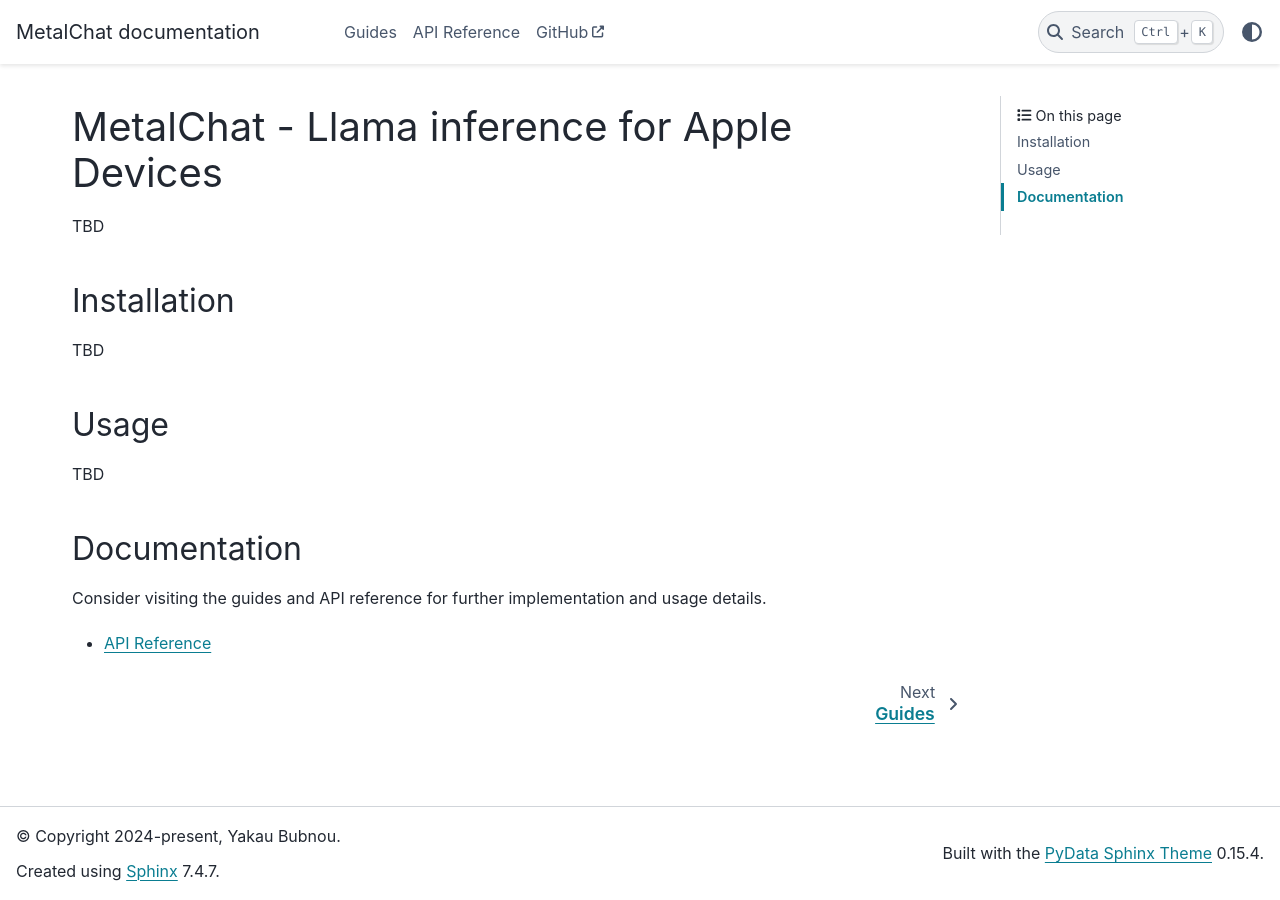
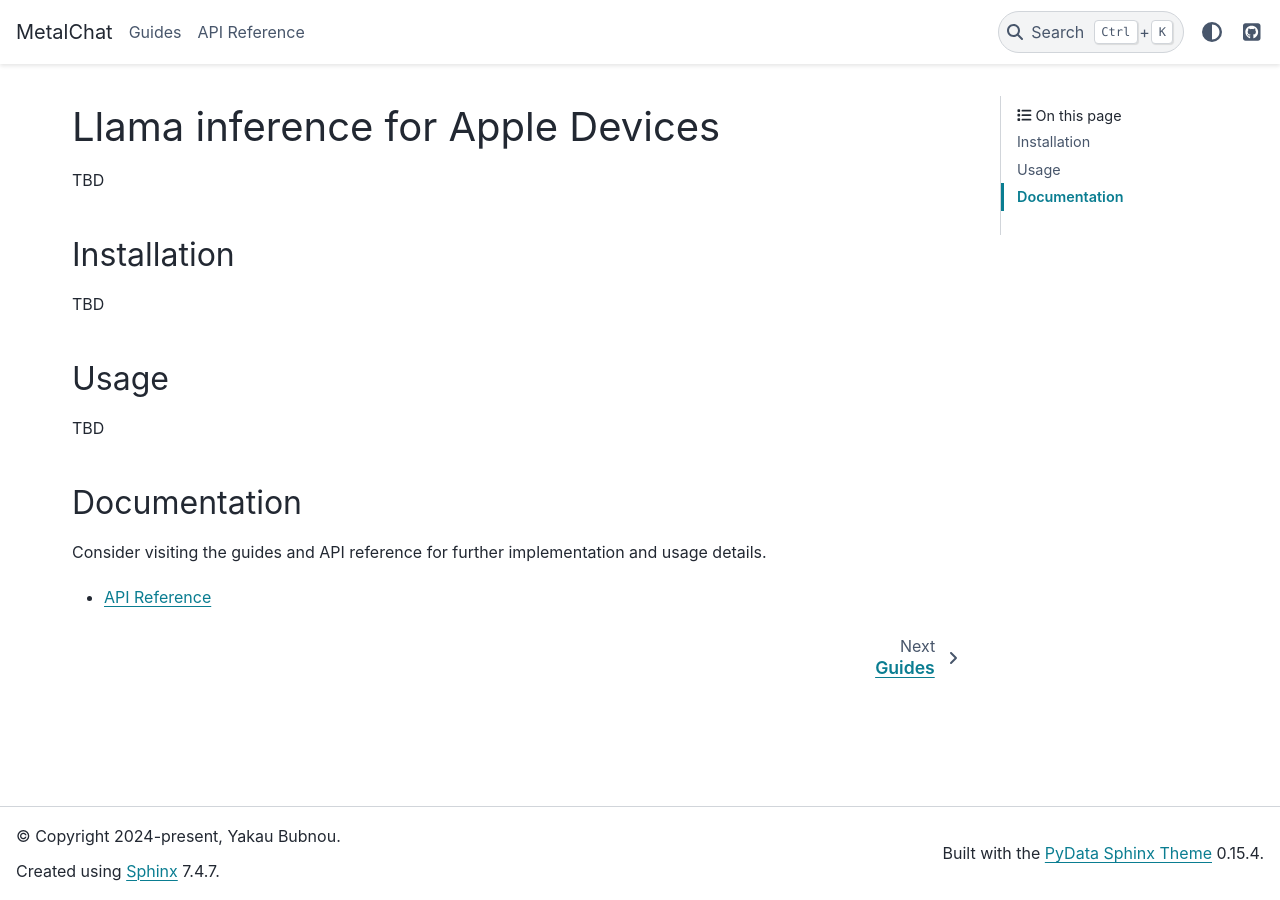
Before and after one commit to ybubnov/metalchat, a Sphinx documentation site: the page built from documentation/index.rst, in a window 1280 px wide. Built offline with Sphinx 7.4.7 and the PyData theme 0.15.4, drawn with Linux system fonts in a browser that asks for light colours.

```diff
--- /dev/null
+++ b/documentation/_static/overrides.css
@@ -0,0 +1,3 @@
+.bd-sidebar-primary {
+    width: 250px;
+}
--- a/documentation/conf.py
+++ b/documentation/conf.py
@@ -30,8 +30,19 @@ language = "en"
 
 # Options for HTML output
 pygments_style = "default"
+
+html_title = project
 html_theme = "pydata_sphinx_theme"
+html_theme_options = {
+    "navbar_align": "left",
+    "use_edit_page_button": False,
+    "search_bar_text": "Search",
+    "github_url": "https://github.com/ybubnov/metalchat",
+}
+html_static_path = ["_static"]
+html_css_files = ["overrides.css"]
 html_show_sourcelink = False
+
 templates_path = ["_templates"]
 
 
--- a/documentation/guides/getting_started.rst
+++ b/documentation/guides/getting_started.rst
@@ -92,6 +92,6 @@ to the question.
 
 .. code-block:: bash
 
-   % clang++ main.cc -F. -rpath . -I ../include -framework MetalChat -o chat -std=c++23
+   % clang++ main.cc -F. -rpath . -framework MetalChat -o chat -std=c++23
    % ./chat
    The capital of France is Paris.
--- a/documentation/guides/index.rst
+++ b/documentation/guides/index.rst
@@ -1,5 +1,7 @@
 Guides
 ======
+
+TBD
 
 .. toctree::
    :hidden:
--- a/documentation/index.rst
+++ b/documentation/index.rst
@@ -1,6 +1,6 @@
-==============================================
-MetalChat - Llama inference for Apple Devices
-==============================================
+=================================
+Llama inference for Apple Devices
+=================================
 
 TBD
 
@@ -29,11 +29,3 @@ Consider visiting the guides and API reference for further implementation and us
 
    guides/index
    reference/index
-
-
-.. toctree::
-   :hidden:
-   :caption: Project Links
-   :maxdepth: 1
-
-   GitHub <https://github.com/ybubnov/metalchat>
```
